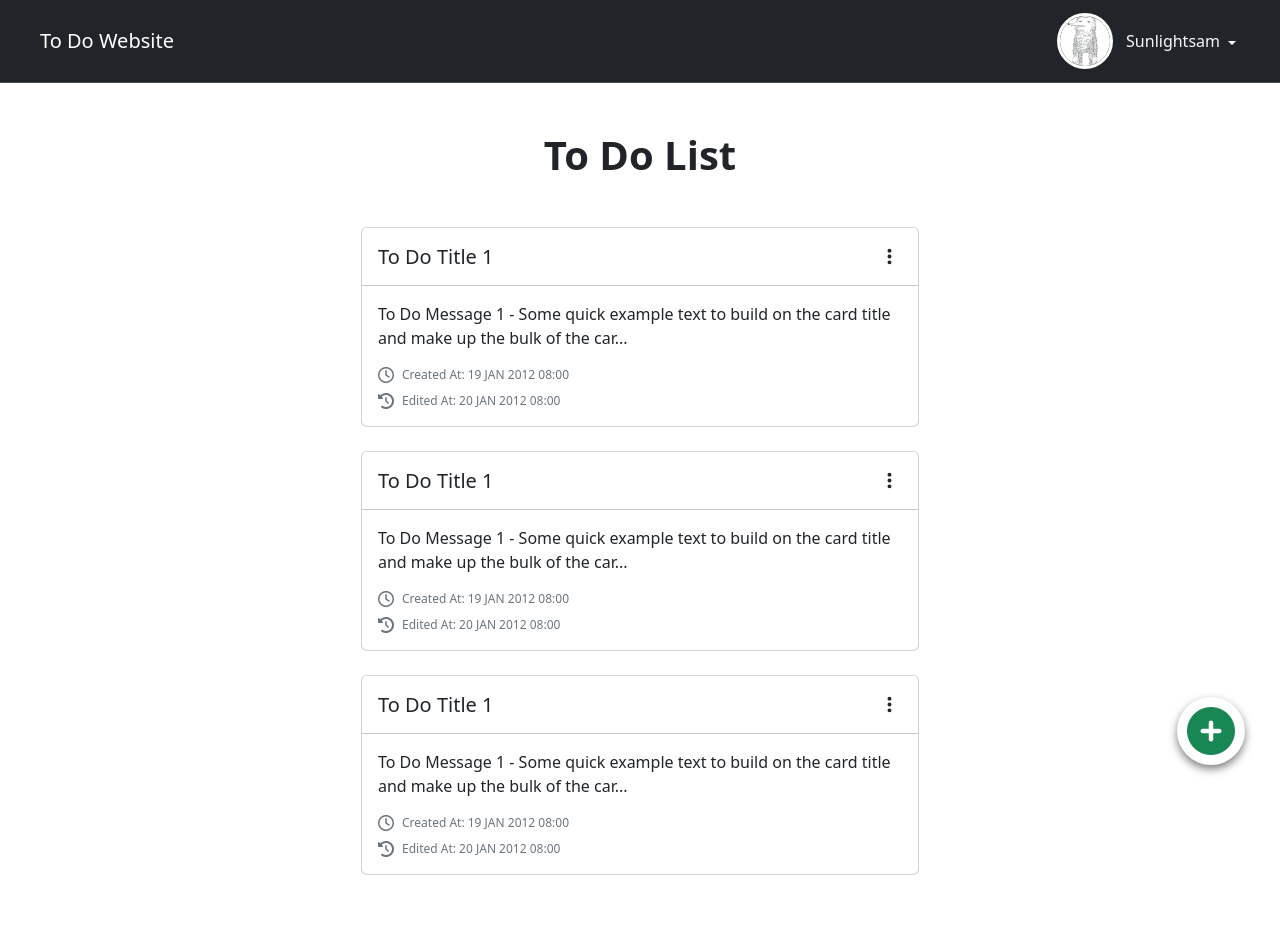
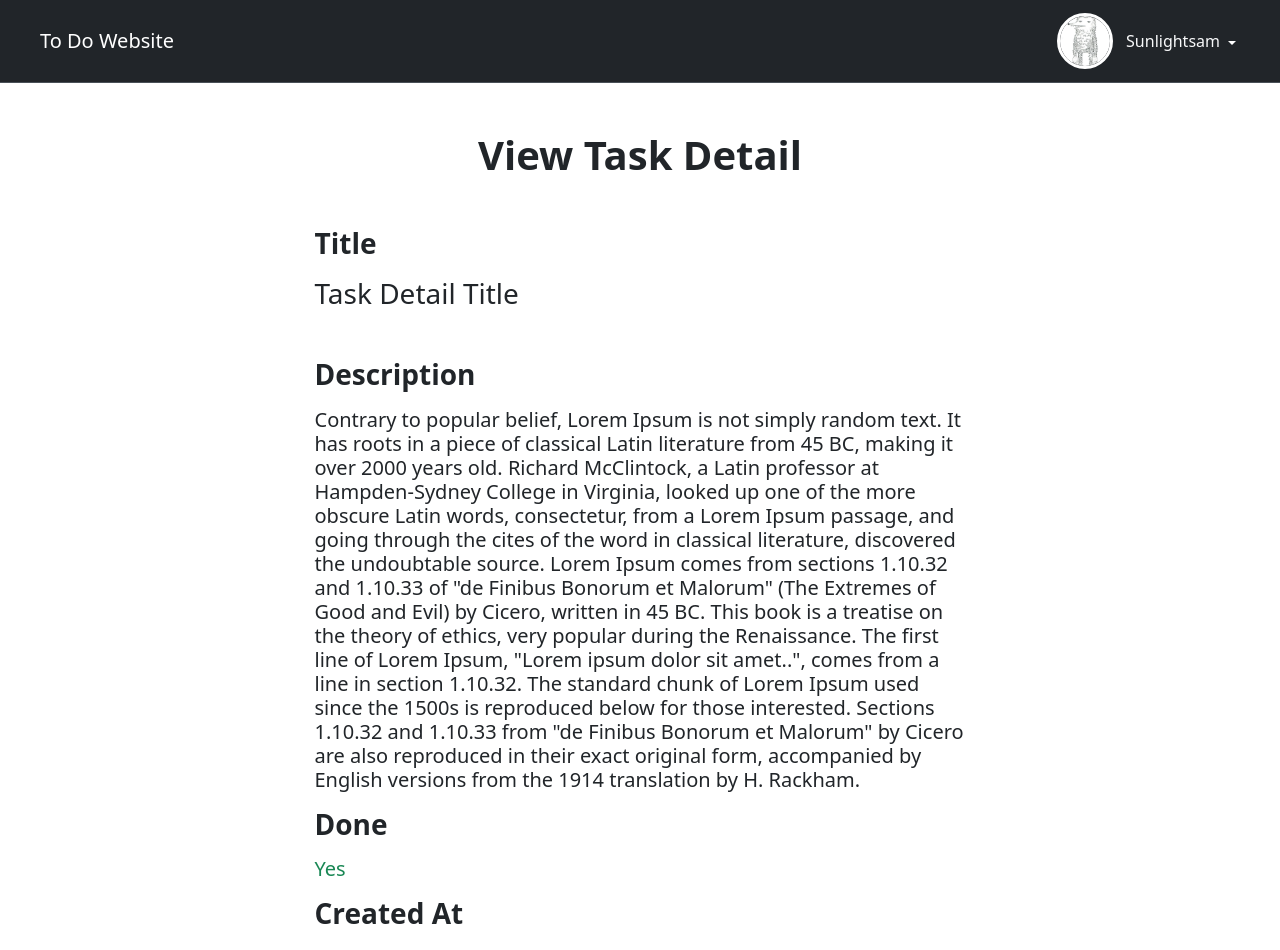
Before and after one commit to Nighthawks829/client, a React (Create React App) app: page / in a window 1280 px wide. Shown: the top 950 px of the page. Before the commit the page ends 899 px from the top, so only its background shows below. Built offline with nearby package versions, Linux system fonts and the light colour scheme.

Commit message:
Created view task detail page and css

```diff
--- a/src/App.js
+++ b/src/App.js
@@ -9,8 +9,9 @@ import UserProfile from "./pages/userProfile/UserProfile";
 import EditUserProfile from "./pages/editUserrofile/EditUserProfile";
 import AddTaskPage from "./pages/addTask/AddTaskPage";
 import EditTaskPage from "./pages/editTask/EditTaskPage";
+import ViewTaskDetailPage from "./pages/viewTask/ViewTaskDetailPage";
 function App() {
-  return <HomePage />;
+  return <ViewTaskDetailPage/>
 }
 
 export default App;
--- /dev/null
+++ b/src/pages/viewTask/ViewTaskDetailPage.css
@@ -0,0 +1,49 @@
+.description-textarea {
+    resize: none;
+}
+
+/* Switch styling */
+.switch {
+    position: relative;
+    display: inline-block;
+    width: 60px;
+    height: 34px;
+}
+
+.switch input {
+    opacity: 0;
+    width: 0;
+    height: 0;
+}
+
+.slider {
+    position: absolute;
+    cursor: pointer;
+    top: 0;
+    left: 0;
+    right: 0;
+    bottom: 0;
+    background-color: #ccc;
+    transition: 0.4s;
+    border-radius: 34px;
+}
+
+.slider:before {
+    position: absolute;
+    content: "";
+    height: 26px;
+    width: 26px;
+    left: 4px;
+    bottom: 4px;
+    background-color: white;
+    transition: 0.4s;
+    border-radius: 50%;
+}
+
+input:checked+.slider {
+    background-color: #4caf50;
+}
+
+input:checked+.slider:before {
+    transform: translateX(26px);
+}
--- /dev/null
+++ b/src/pages/viewTask/ViewTaskDetailPage.js
@@ -0,0 +1,104 @@
+import React from "react";
+import { IoMdArrowDropdown } from "react-icons/io";
+import "./ViewTaskDetailPage.css";
+
+function ViewTaskDetailPage() {
+  return (
+    <>
+      <nav
+        className="navbar navbar-expand-sm bg-dark border-bottom border-body p-3"
+        data-bs-theme="dark"
+      >
+        <div className="container-fluid px-4">
+          <a className="navbar-brand" href="/homePage">
+            To Do Website
+          </a>
+          <button
+            className="navbar-toggler"
+            type="button"
+            data-bs-toggle="collapse"
+            data-bs-target="#collapsibleNavbar"
+          >
+            <span className="navbar-toggler-icon"></span>
+          </button>
+          <div className="collapse navbar-collapse" id="collapsibleNavbar">
+            <div className="ms-auto d-flex align-items-center">
+              <img
+                src={require("../../assets/profile.jpg")}
+                alt="profile-picture"
+                className="profile-picture rounded-circle"
+              />
+              <p className="profile-name text-light mb-0 ms-3 me-1">
+                Sunlightsam
+              </p>
+              <div className="dropdown">
+                <IoMdArrowDropdown
+                  color="white"
+                  className="dropdown-toggle"
+                  role="button"
+                  data-bs-toggle="dropdown"
+                  aria-expanded="false"
+                />
+                <ul className="dropdown-menu dropdown-menu-end mt-3 py-3">
+                  <li>
+                    <a className="dropdown-item">User Profile</a>
+                  </li>
+                  <li>
+                    <a className="dropdown-item text-danger">Logut</a>
+                  </li>
+                </ul>
+              </div>
+            </div>
+          </div>
+        </div>
+      </nav>
+      <div className="container mt-5">
+        <h1 className="text-center fw-bold">View Task Detail</h1>
+        <div className="my-5 col-lg-7 col-12 mx-auto">
+          <h5 className="mb-3 fw-bold fs-3">Title</h5>
+          <h5 className="fs-3">Task Detail Title</h5>
+        </div>
+        <div className="my-3 col-lg-7 col-12 mx-auto">
+          <h5 className="mb-3 fw-bold fs-3">Description</h5>
+          <h5 className="fs-5">
+            Contrary to popular belief, Lorem Ipsum is not simply random text.
+            It has roots in a piece of classical Latin literature from 45 BC,
+            making it over 2000 years old. Richard McClintock, a Latin professor
+            at Hampden-Sydney College in Virginia, looked up one of the more
+            obscure Latin words, consectetur, from a Lorem Ipsum passage, and
+            going through the cites of the word in classical literature,
+            discovered the undoubtable source. Lorem Ipsum comes from sections
+            1.10.32 and 1.10.33 of "de Finibus Bonorum et Malorum" (The Extremes
+            of Good and Evil) by Cicero, written in 45 BC. This book is a
+            treatise on the theory of ethics, very popular during the
+            Renaissance. The first line of Lorem Ipsum, "Lorem ipsum dolor sit
+            amet..", comes from a line in section 1.10.32. The standard chunk of
+            Lorem Ipsum used since the 1500s is reproduced below for those
+            interested. Sections 1.10.32 and 1.10.33 from "de Finibus Bonorum et
+            Malorum" by Cicero are also reproduced in their exact original form,
+            accompanied by English versions from the 1914 translation by H.
+            Rackham.
+          </h5>
+        </div>
+
+        <div className="my-3 col-lg-7 col-12 mx-auto">
+          <h5 className="mb-3 fw-bold fs-3  ">Done</h5>
+          <h5 className="fs-5 text-success">Yes</h5>
+        </div>
+
+        <div className="my-3 col-lg-7 col-12 mx-auto">
+          <h5 className="mb-3 fw-bold fs-3">Created At</h5>
+          <h5 className="fs-5">19 JAN 2012 08:00</h5>
+        </div>
+
+        <div className="my-3 col-lg-7 col-12 mx-auto">
+          <h5 className="mb-3 fw-bold fs-3">Edited At</h5>
+          <h5 className="fs-5">20 JAN 2012 08:00</h5>
+        </div>
+
+      </div>
+    </>
+  );
+}
+
+export default ViewTaskDetailPage;
```
